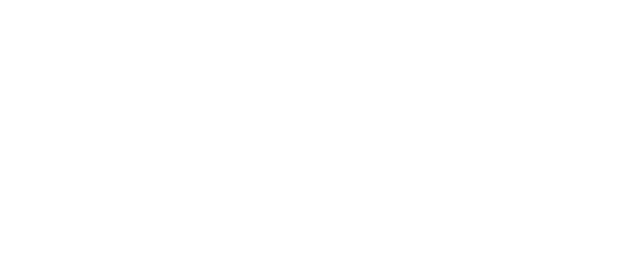
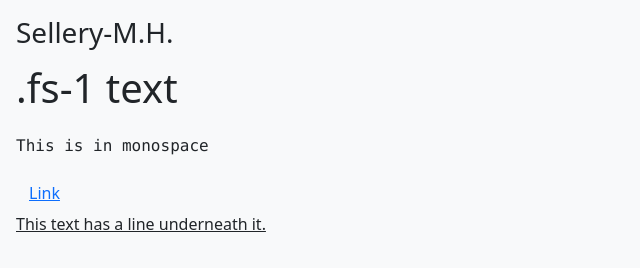
Before and after one commit to CarlyMugna/Sellery-M.H., a plain HTML site: page index.html in a window 1280 px wide. Shown: the whole page, without its empty margins (0-640 px from the left). Drawn offline with nearby package versions, Linux system fonts and the light colour scheme.

Commit message:
i will do better

```diff
--- a/index.html
+++ b/index.html
@@ -4,12 +4,23 @@
     <meta charset="UTF-8">
     <meta name="viewport" content="width=device-width, initial-scale=1.0">
     <title>Document</title>
-
+    <link href="https://cdn.jsdelivr.net/npm/bootstrap@5.1.3/dist/css/bootstrap.min.css" rel="stylesheet" integrity="sha384-1BmE4kWBq78iYhFldvKuhfTAU6auU8tT94WrHftjDbrCEXSU1oBoqyl2QvZ6jIW3" crossorigin="anonymous">
 
 </head>
 <body>
+<div class="row">
+    <div class="col">
 
-<div class></div>
+        <div class="bg-light p-3">
+          <div>
+            <h3>Sellery-M.H.</h3>
+            <p class="fs-1">.fs-1 text</p>
+            <p class="font-monospace">This is in monospace</p>
+            <button type="button" class="btn btn-link">Link</button>
+            <p class="text-decoration-underline">This text has a line underneath it.</p>
+          </div>
+        </div>
+    </div>
 
 
 
@@ -18,5 +29,23 @@
 
 
 
+
+
+
+
+
+
+
+
+
+
+
+
+
+    </div>
+
+    </div>
+
+
 </body>
 </html>
```
